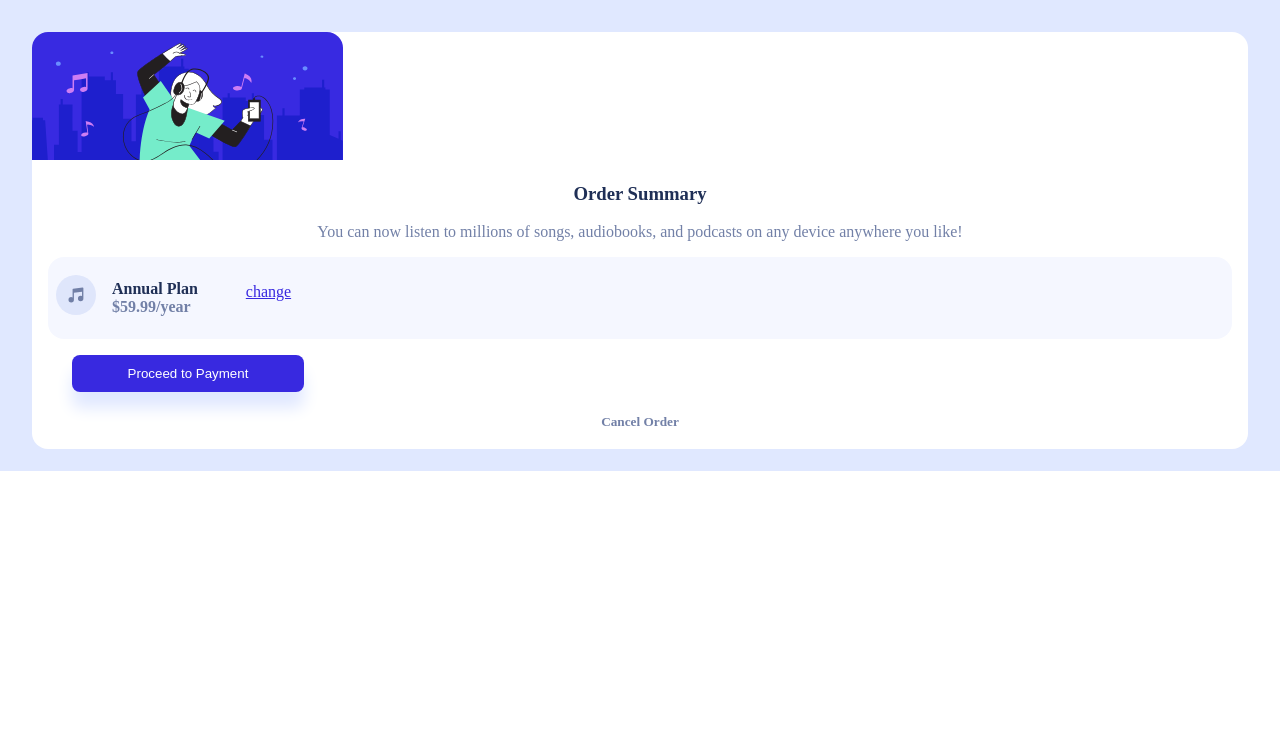
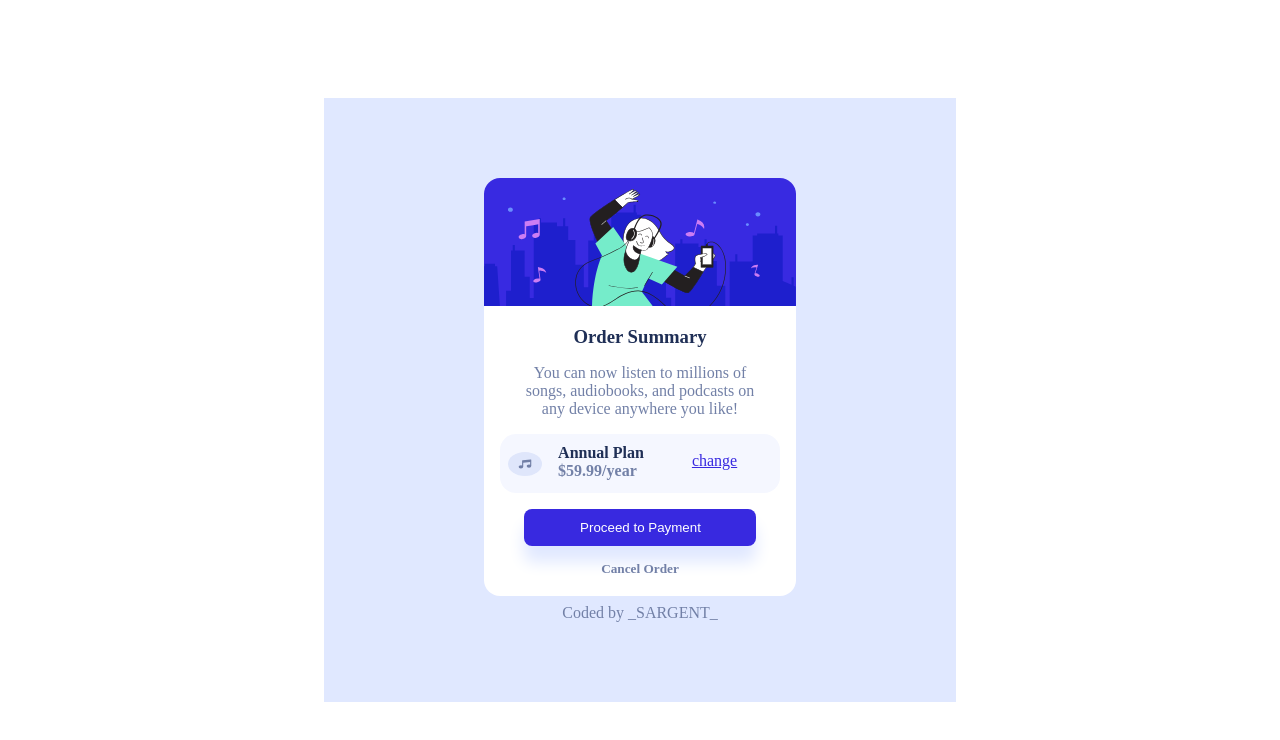
Before and after one commit to SarGent315/Order-summary-component, a plain HTML site: page Index.html in a window 1280 px wide. Drawn offline with Linux system fonts and the light colour scheme.

Commit message:
added a media qurie to the desktop

```diff
--- a/Index.html
+++ b/Index.html
@@ -5,6 +5,7 @@
     <meta http-equiv="X-UA-Compatible" content="IE=edge">
     <meta name="viewport" content="width=device-width, initial-scale=1.0">
     <link rel="stylesheet" href="Styles/style.css">
+    <link rel="icon" href="images/favicon-32x32.png" type="image/x-icon">
     <title>Frontendmontor | order-summary-component</title>
 </head>
 <body>
@@ -25,6 +26,10 @@
             <button>Proceed to Payment</button>
             <h5>Cancel Order</h5>
         </div>
+        <footer class="attribution">
+            <!--The link below will take you to the Frontendmentor Challenge and _SARGENT_ will take you to my GitHub where the codes are..-->
+            <p>Coded by _SARGENT_</p>
+        </footer>
     </main>
 </body>
 </html>
--- a/Styles/style.css
+++ b/Styles/style.css
@@ -97,3 +97,70 @@ p{
 span {
     color: hsl(224, 23%, 55%);
 }
+
+/* For Desktop */
+@media screen and (max-width: 1440px) {
+    * {
+        box-sizing: border-box;
+        padding: 0;
+        margin: 0;
+    }
+
+    *,*::before
+    ,*::after
+    {
+        box-sizing: border-box;
+    }
+
+    body {
+        height: 100vh;
+        display: flex;
+        justify-content: center;
+        align-items: center;
+    }
+
+    main {
+        padding: 5rem 10rem 5rem 10rem;
+        margin: 1rem;
+    }
+
+    .Oder-sum {
+        width: 19.44rem;
+    }
+
+    .icon-img {
+        background-size: cover;
+        background-repeat: no-repeat;
+    }
+
+    .annual_img {
+        padding-bottom: 1rem;
+        width: 2.5rem;
+        min-height: 0.5rem;
+    }
+
+    .Plan {
+        padding-top: 0.5rem;
+    }
+
+    .change {
+        padding-top: 1rem;
+    }
+
+    button {
+        cursor: pointer;
+    }
+
+    h3 {
+        padding: 1rem;
+    }
+
+    h5 {
+        padding-top: 0.9rem;
+    }
+
+    footer {
+        text-align: center;
+        margin-top: 1.5rem;
+    }
+}
```
